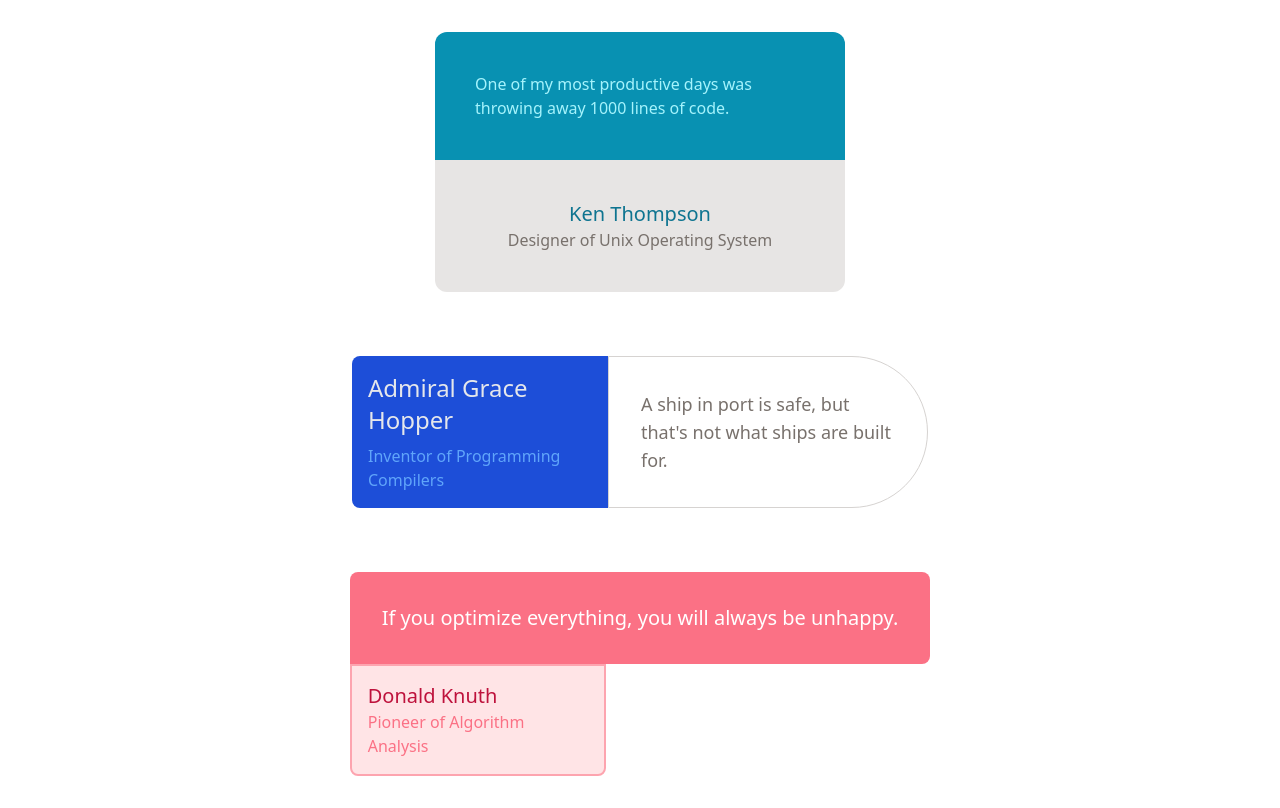
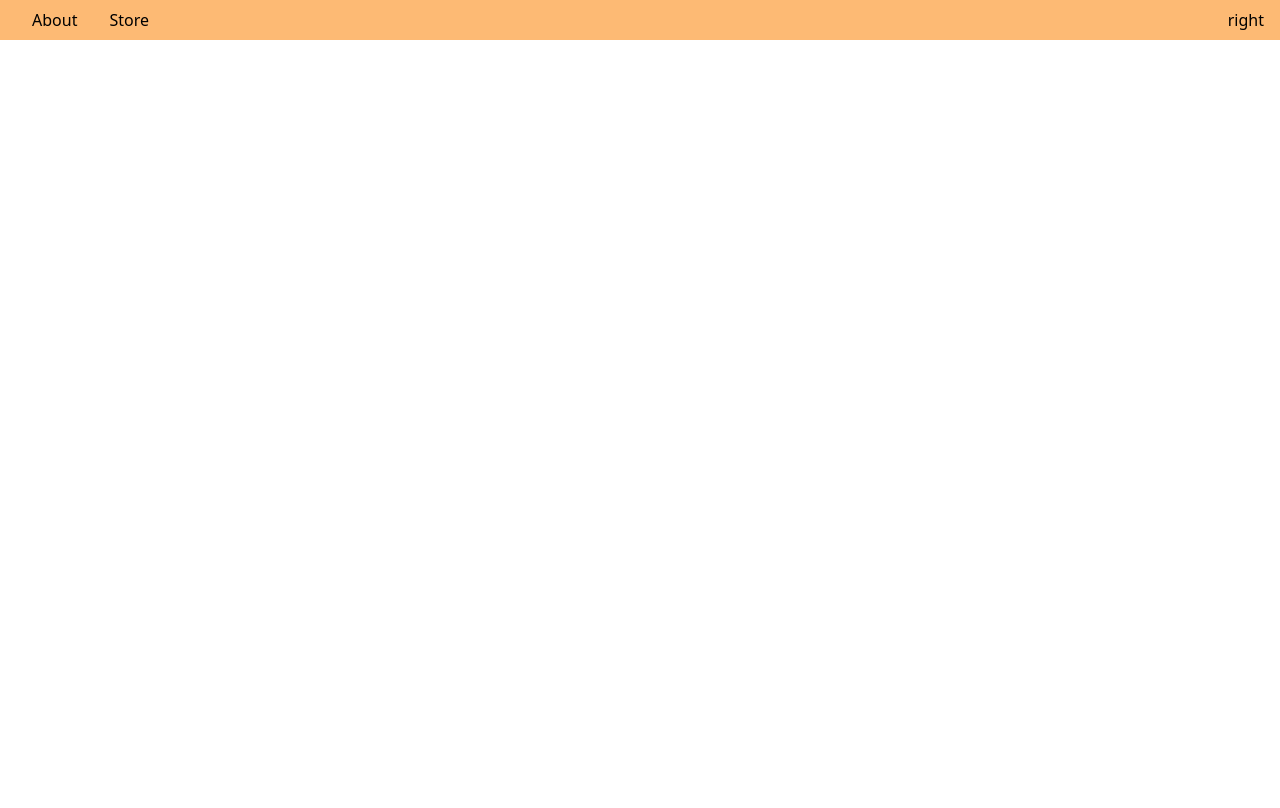
Before and after one commit to YElnadi/styling-tailwind, a React (Create React App) app: page / in a window 1280 px wide. Built offline with nearby package versions, Linux system fonts and the light colour scheme.

Commit message:
search engine header

```diff
--- a/src/App.js
+++ b/src/App.js
@@ -3,6 +3,7 @@ import "./App.css";
 import QuoteBox1 from "./QuoteBox1";
 import QuoteBox2 from "./QuoteBox2";
 import QuoteBox3 from "./QuoteBox3";
+import Header from "./Header";
 
 const quote1 = {
   text: "One of my most productive days was throwing away 1000 lines of code.",
@@ -23,11 +24,16 @@ const quote3 = {
 };
 function App() {
   return (
-    <div className="flex flex-col items-center ">
-      <QuoteBox1 quote={quote1} />
-      <QuoteBox2 quote={quote2}/>
-      <QuoteBox3 quote={quote3}/>
+
+
+    <div>
+      <Header/>
     </div>
+    // <div className="flex flex-col items-center ">
+    //   <QuoteBox1 quote={quote1} />
+    //   <QuoteBox2 quote={quote2}/>
+    //   <QuoteBox3 quote={quote3}/>
+    // </div>
   );
 }
 
--- /dev/null
+++ b/src/Header.js
@@ -0,0 +1,15 @@
+import React from "react";
+
+const Header = () => {
+  return (
+    <div className="bg-orange-300 flex justify-between px-4 py-2">
+      <div className="flex ">
+        <div className="mx-4">About</div>
+        <div className="mx-4">Store</div>
+      </div>
+      <div>right</div>
+    </div>
+  );
+};
+
+export default Header;
```
